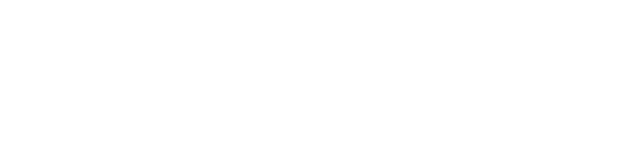
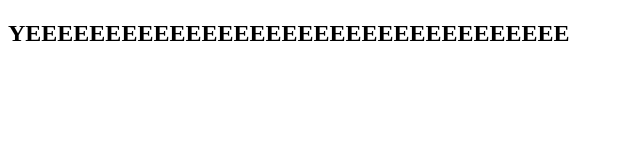
Before and after one commit to ak5hay19/Jit, a plain HTML site: page index.html in a window 1280 px wide. Shown: the whole page, without its empty margins (0-640 px from the left). Drawn offline with Linux system fonts and the light colour scheme.

Commit message:
added yeeeeeeeeeeeeeeeeeeeeeeeeeeeeeeeee

```diff
--- a/index.html
+++ b/index.html
@@ -6,6 +6,6 @@
     <title>Document</title>
 </head>
 <body>
-
+    <h2>YEEEEEEEEEEEEEEEEEEEEEEEEEEEEEEEEEE</h2>
 </body>
 </html>
```
